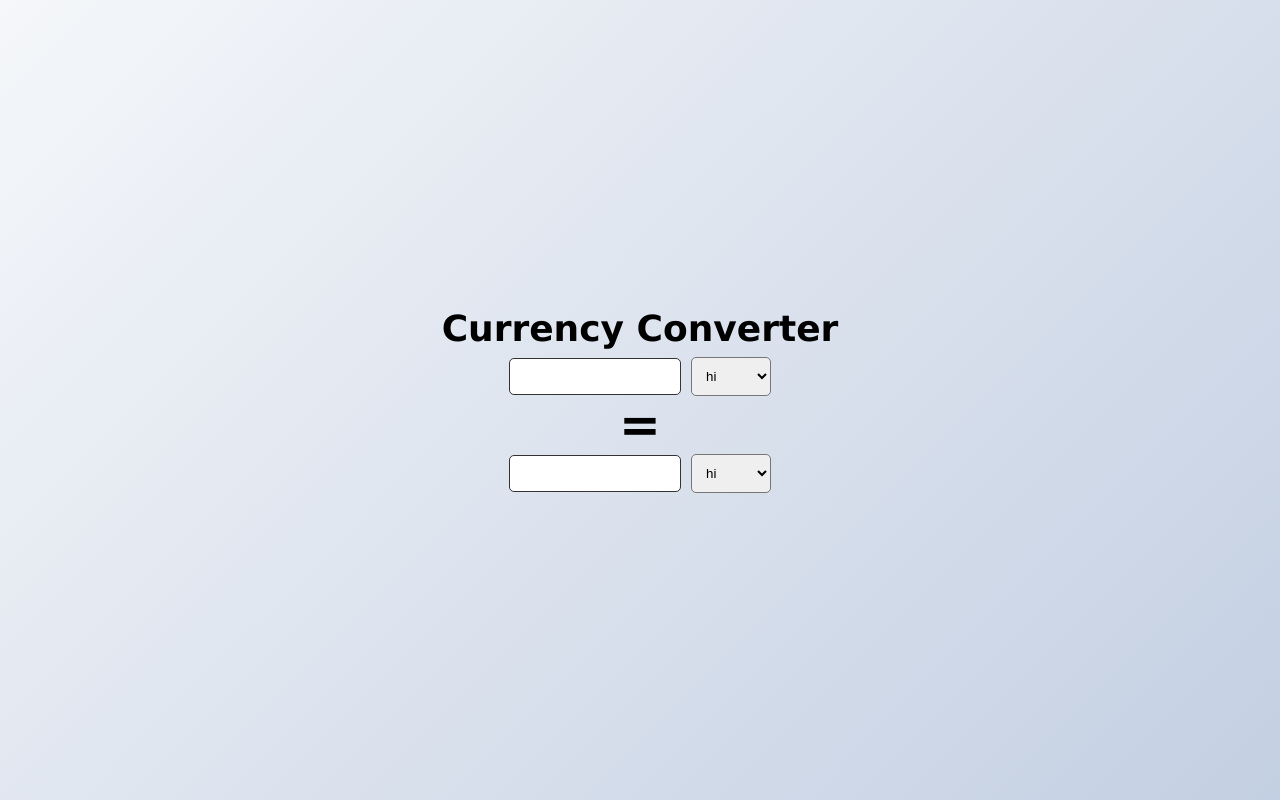
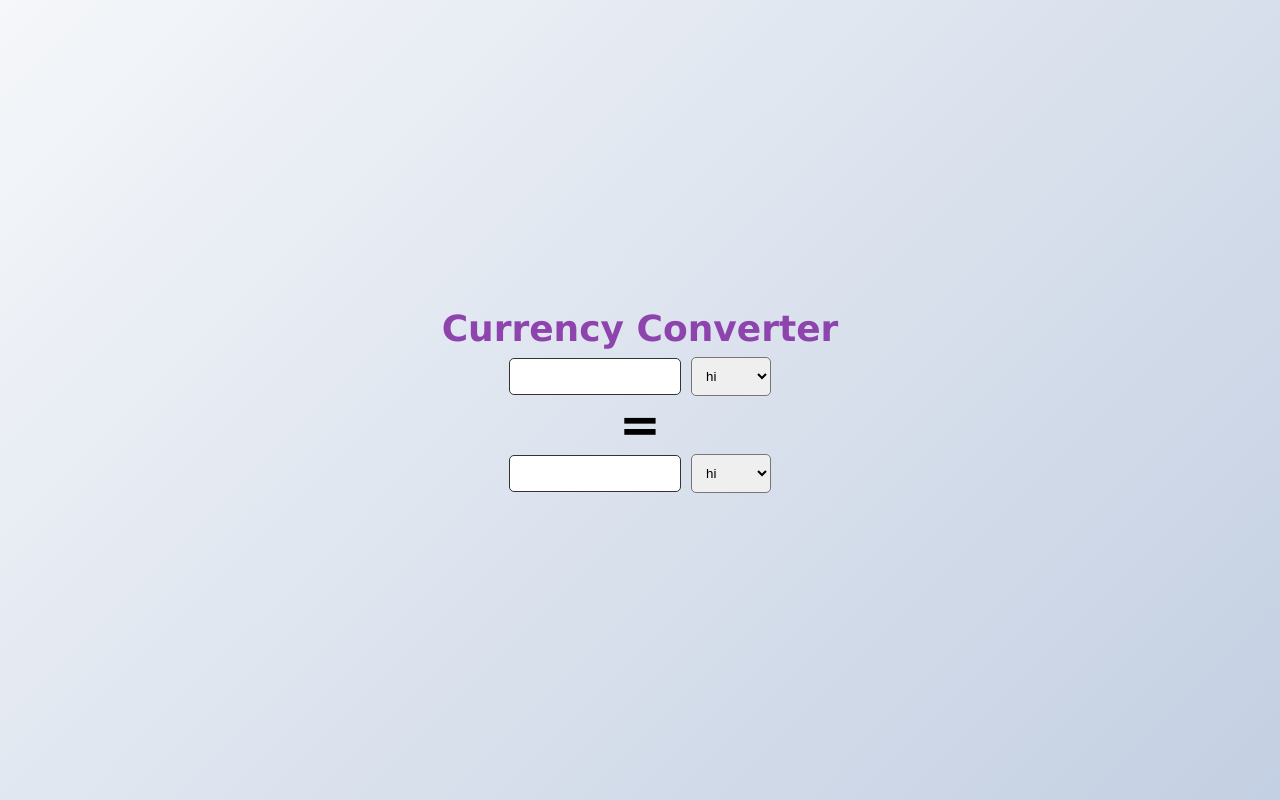
Before and after one commit to Ryan-Riaz/currency-converter-WDS, a React (Create React App) app: page / in a window 1280 px wide. Built offline with nearby package versions, Linux system fonts and the light colour scheme.

Commit message:
style modified

```diff
--- a/src/App.css
+++ b/src/App.css
@@ -14,6 +14,7 @@ body {
 h1 {
     margin: 0;
     margin-bottom: 0.5rem;
+    color: #8e44ad;
 }
 .input {
     width: 150px;
```
